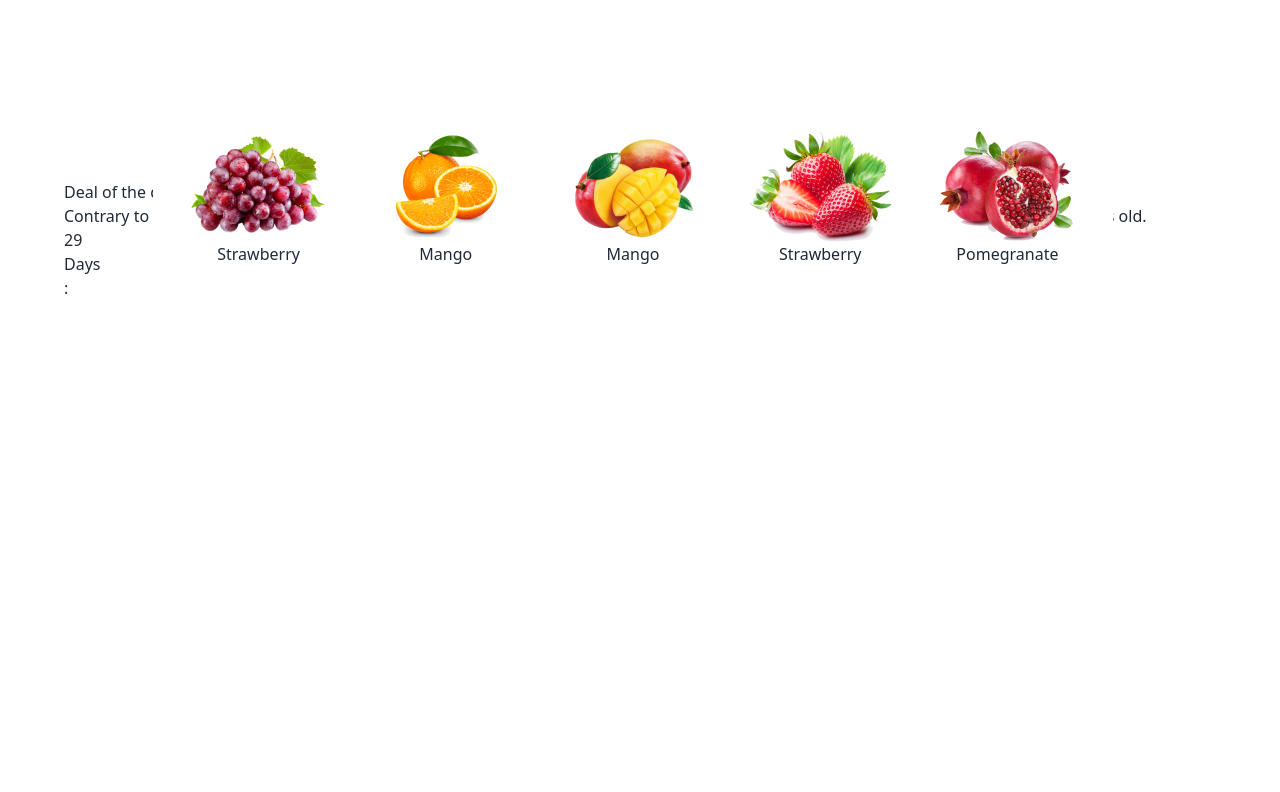
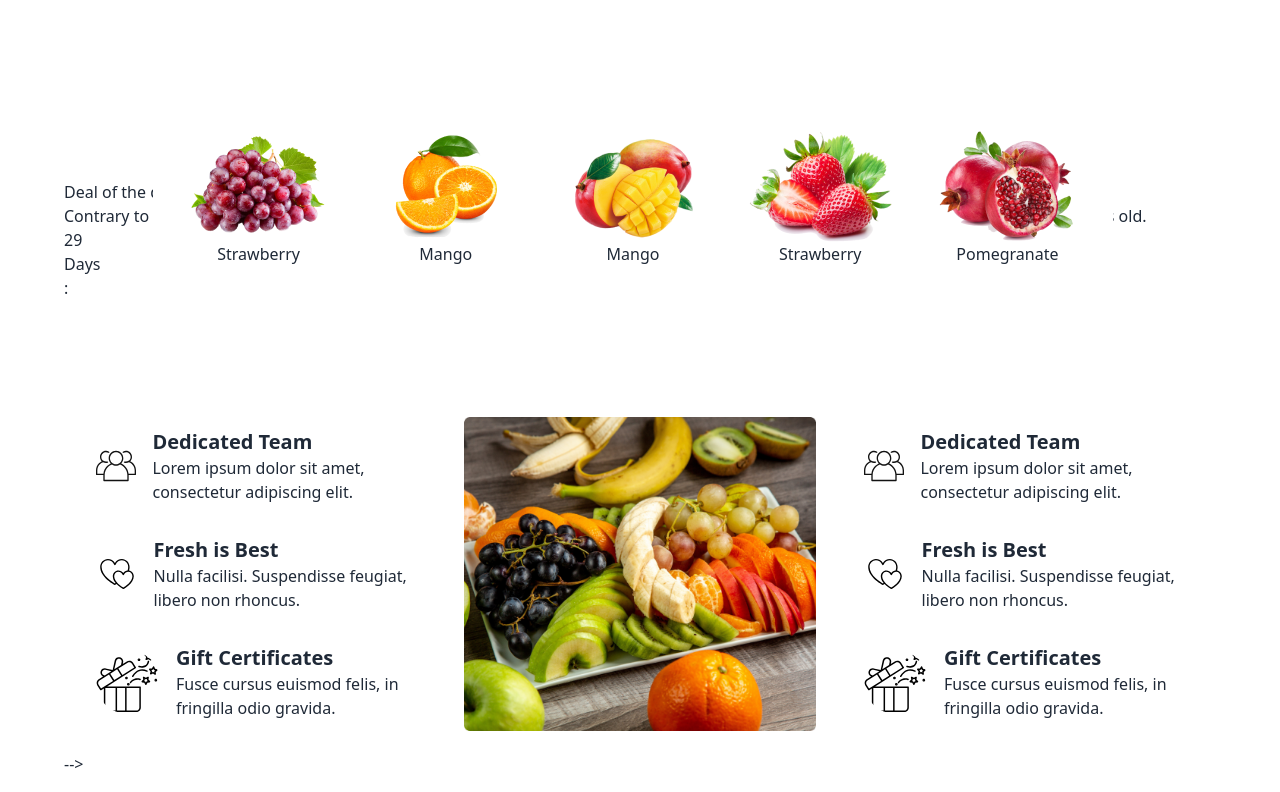
Before and after one commit to SShipon/Fruit____Burst, a plain HTML site: page index.html in a window 1280 px wide. Shown: the part 704-1496 px from the top of the page. Before the commit the page ends 1084 px from the top, so only its background shows below. Drawn offline with nearby package versions, Linux system fonts and the light colour scheme.

Commit message:
Dedicated Team

```diff
--- a/index.html
+++ b/index.html
@@ -4,10 +4,14 @@
     <meta charset="UTF-8">
     <meta name="viewport" content="width=device-width, initial-scale=1.0">
     <title>assignment</title>
+    <!--  tailwind css cdn link  -->
     <link href="https://cdn.jsdelivr.net/npm/daisyui@3.5.0/dist/full.css" rel="stylesheet" type="text/css" />
-<script src="https://cdn.tailwindcss.com"></script>
+    <script src="https://cdn.tailwindcss.com"></script>
+    <!-- font awesome cdn link  -->
+    <link rel="stylesheet" href="https://cdnjs.cloudflare.com/ajax/libs/font-awesome/6.4.0/css/all.min.css" integrity="sha512-iecdLmaskl7CVkqkXNQ/ZH/XLlvWZOJyj7Yy7tcenmpD1ypASozpmT/E0iPtmFIB46ZmdtAc9eNBvH0H/ZpiBw==" crossorigin="anonymous" referrerpolicy="no-referrer" />
 </head>
 <body>
+  <!--  start navbar design  -->
   <header class="mx-12">
     <div class="navbar  lg:bg-purple-700   p-4 rounded-[40px]">
         <div class="navbar-start">
@@ -49,8 +53,11 @@
       </div>
   </header>
 
+  <!-- end  navbar design  -->
+
 
     <main>
+      <!--  start banner design add -->
       <section class="mx-16 my-4">
         <div class="carousel sm:text-justify sm:h-[600px] z-1 relative fixed">
           <div id="slide1" class="carousel-item relative w-full">
@@ -143,6 +150,8 @@
       </div>
       </section>
 
+        <!--  end banner design add -->
+
       <section class="py-20 mx-16">
            <div class="mt-20">
             <div>
@@ -154,9 +163,81 @@
               <h5>Days</h5>:
             </div>
            </div>
+      </section>
 
 
-      </section>
+
+      <!--   -->
+
+
+     <section class="mx-16 my-4">
+      <div class="flex flex-col md:flex-row justify-center">
+        <!-- First div with data -->
+        <div class="flex flex-col md:w-1/3 m-4  rounded-lg lg:order-first">
+            <div class="flex items-center lg:flex-row flex-col p-4">
+              <div>
+                <img src="icons/group 1.svg" alt="" class="w-16 h-16 rounded-full">
+              </div>
+                <div class="ml-4 text-center lg:text-start">
+                    <h1 class="text-xl font-bold ">Dedicated Team</h1>
+                    <p class="">Lorem ipsum dolor sit amet, consectetur adipiscing elit.</p>
+                </div>
+            </div>
+            <div class="flex items-center lg:flex-row flex-col p-4">
+                <div>
+                  <img  src="icons/love 1.svg" alt="Image 2" class="w-16 h-16 rounded-full">
+                </div>
+                <div class="ml-4 text-center lg:text-start">
+                    <h1 class="text-xl font-bold ">Fresh is Best</h1>
+                    <p class="">Nulla facilisi. Suspendisse feugiat, libero non rhoncus.</p>
+                </div>
+            </div>
+            <div class="flex items-center lg:flex-row flex-col p-4">
+           <img width="45px" height="45px" src="icons/gift-box 1.svg" alt="" class="w-16 h-16 rounded-full">
+                <div class="ml-4 text-center lg:text-start">
+                    <h1 class="text-xl font-bold">Gift Certificates</h1>
+                    <p>Fusce cursus euismod felis, in fringilla odio gravida.</p>
+                </div>
+            </div>
+        </div>
+
+        <!-- Second div with an image -->
+        <div class="flex justify-center items-center md:w-1/3 m-4  rounded-lg order-first">
+            <img src="images/whychoose1.png" alt="Image" class="max-w-full h-auto">
+        </div>
+
+        <!-- Third div with the same data as the first div -->
+        <div class="flex flex-col md:w-1/3 m-4  rounded-lg lg:order-first">
+          <div class="flex items-center lg:flex-row flex-col p-4">
+            <div>
+              <img src="icons/group 1.svg" alt="" class="w-16 h-16 rounded-full">
+            </div>
+              <div class="ml-4 text-center lg:text-start">
+                  <h1 class="text-xl font-bold ">Dedicated Team</h1>
+                  <p class="">Lorem ipsum dolor sit amet, consectetur adipiscing elit.</p>
+              </div>
+          </div>
+          <div class="flex items-center lg:flex-row flex-col p-4">
+              <div>
+                <img  src="icons/love 1.svg" alt="Image 2" class="w-16 h-16 rounded-full">
+              </div>
+              <div class="ml-4 text-center lg:text-start">
+                  <h1 class="text-xl font-bold ">Fresh is Best</h1>
+                  <p class="">Nulla facilisi. Suspendisse feugiat, libero non rhoncus.</p>
+              </div>
+          </div>
+          <div class="flex items-center lg:flex-row flex-col p-4">
+         <img width="45px" height="45px" src="icons/gift-box 1.svg" alt="" class="w-16 h-16 rounded-full">
+              <div class="ml-4 text-center lg:text-start">
+                  <h1 class="text-xl font-bold">Gift Certificates</h1>
+                  <p>Fusce cursus euismod felis, in fringilla odio gravida.</p>
+              </div>
+          </div>
+      </div>
+    </div> -->
+     </section>
+
+
     </main>
 </body>
 </html>
```
Also changed, not shown: icon/fruit 1.png (added), icon/gift-box 1.png (added), icon/group 1.png (added), icon/ice-cream 1.png (added), icon/like 1.png (added), icon/love 1.png (added), icons/fruit 1.svg (added), icons/gift-box 1 (1).svg (added), icons/gift-box 1.svg (added), icons/group 1.svg (added), icons/ice-cream 1.svg (added), icons/like 1.svg (added), icons/love 1.svg (added).
